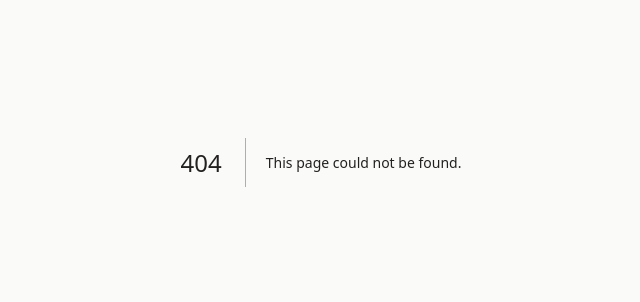
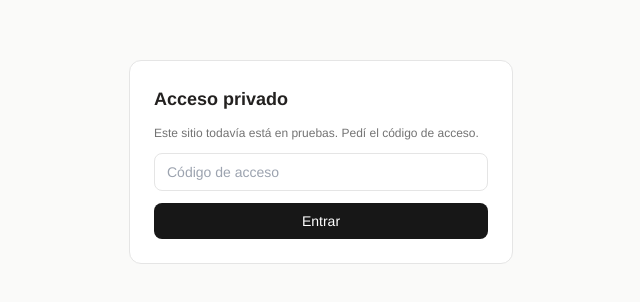
Before and after one commit to Francesca911747392/mi-tienda, a Next.js app: page /invitacion in a window 1280 px wide. Before the commit this address had no page. Shown: the part 238-540 px from the top of the page, without its empty margins (319-959 px from the left). Built offline with nearby package versions, Linux system fonts and the light colour scheme.

Commit message:
Create page.tsx

```diff
--- /dev/null
+++ b/app/invitacion/page.tsx
@@ -0,0 +1,48 @@
+"use client";
+import { Suspense, useState } from "react";
+import { useRouter, useSearchParams } from "next/navigation";
+
+function InvitacionForm() {
+  const router = useRouter();
+  const params = useSearchParams();
+  const [code, setCode] = useState("");
+  const [error, setError] = useState("");
+
+  function submit(e: React.FormEvent) {
+    e.preventDefault();
+    if (code === process.env.NEXT_PUBLIC_ACCESS_CODE) {
+      document.cookie = "acceso_ok=1; path=/; max-age=" + 60 * 60 * 24 * 30;
+      router.push(params.get("from") || "/");
+    } else {
+      setError("Código incorrecto.");
+    }
+  }
+
+  return (
+    <form onSubmit={submit} className="w-full max-w-sm bg-white border border-neutral-200 rounded-xl p-6 space-y-3">
+      <h1 className="text-lg font-semibold">Acceso privado</h1>
+      <p className="text-xs text-neutral-500">Este sitio todavía está en pruebas. Pedí el código de acceso.</p>
+      <input
+        required
+        placeholder="Código de acceso"
+        value={code}
+        onChange={(e) => setCode(e.target.value)}
+        className="w-full border border-neutral-200 rounded-lg px-3 py-2 text-sm outline-none focus:border-neutral-400"
+      />
+      {error && <p className="text-xs text-red-500">{error}</p>}
+      <button type="submit" className="w-full bg-neutral-900 text-white rounded-lg py-2 text-sm font-medium">
+        Entrar
+      </button>
+    </form>
+  );
+}
+
+export default function InvitacionPage() {
+  return (
+    <div className="min-h-screen flex items-center justify-center px-4">
+      <Suspense fallback={null}>
+        <InvitacionForm />
+      </Suspense>
+    </div>
+  );
+}
```
